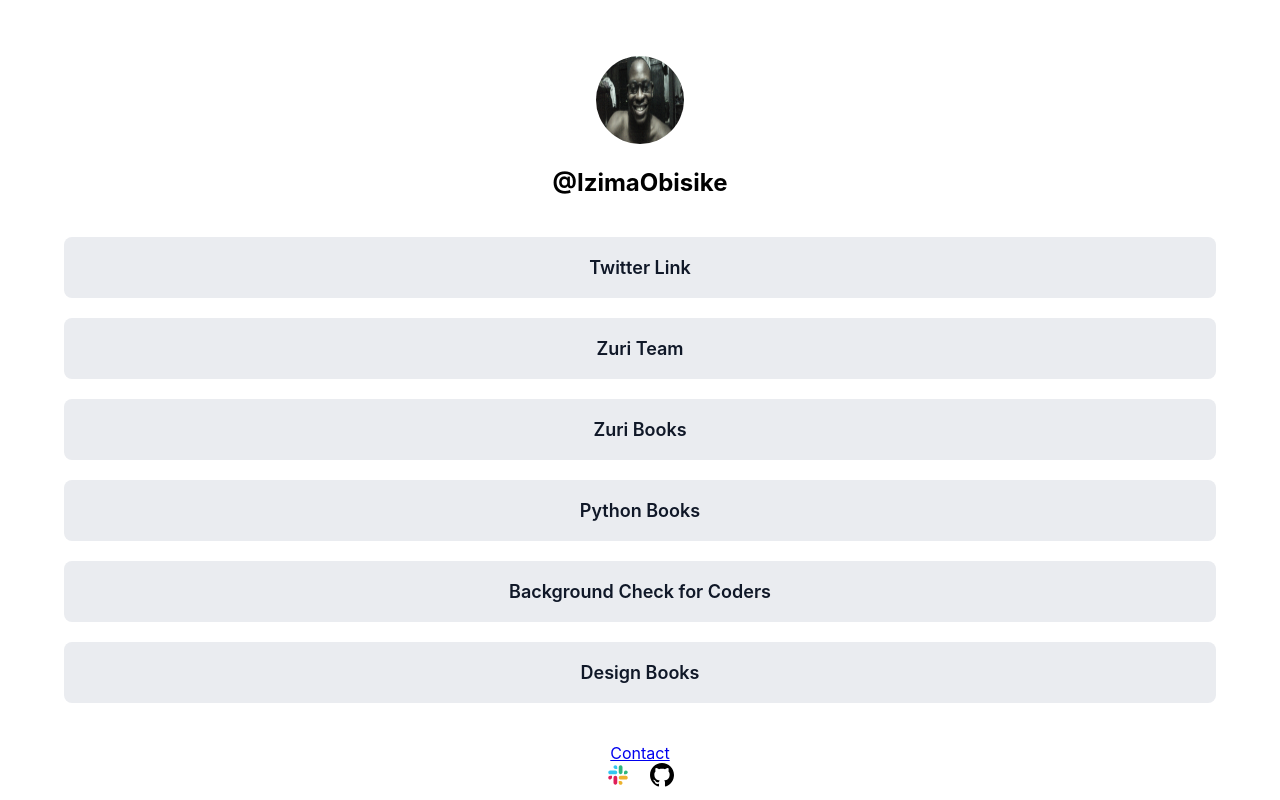
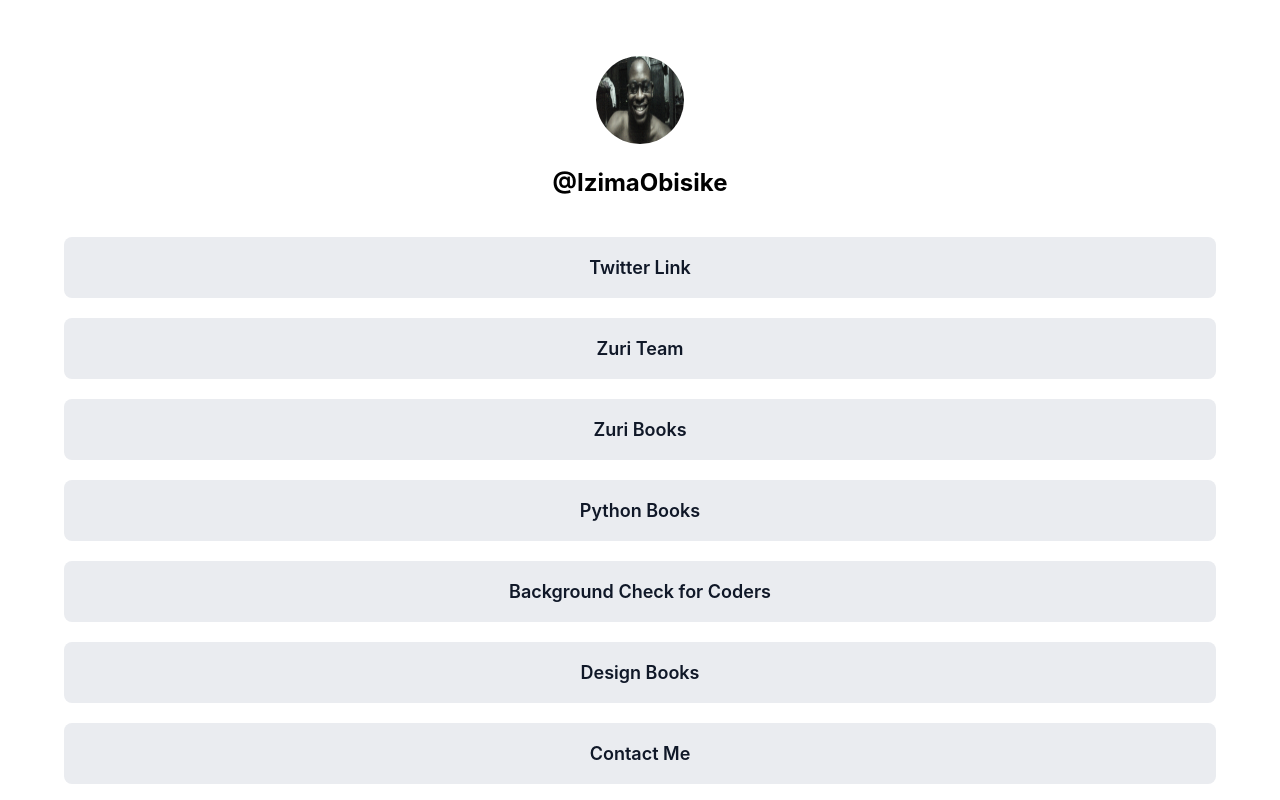
Before and after one commit to Izima01/Task1, a React (Create React App) app: page / in a window 1280 px wide. Shown: the top 800 px of the page. Built offline with nearby package versions, Linux system fonts and the light colour scheme.

Commit message:
bug: fixing the contact bug

```diff
--- a/src/Assets/LinksData.js
+++ b/src/Assets/LinksData.js
@@ -30,6 +30,11 @@
         name: "Design Books",
         id: "book__design",
         link: "https://books.zuri.team/design-rules"
+    },
+    {
+        name: "Contact Me",
+        id: "contact",
+        link: "/contact"
     }
 ]
 
--- a/src/Pages/Home.jsx
+++ b/src/Pages/Home.jsx
@@ -19,7 +19,6 @@
             <div className="links">
                 {renderLinks}
             </div>
-            <NavLink to='/contact' id='contact'>Contact</NavLink>
             {/* <NavLink to='/contact'  /> */}
             <Socials />
             <Footer />
```
